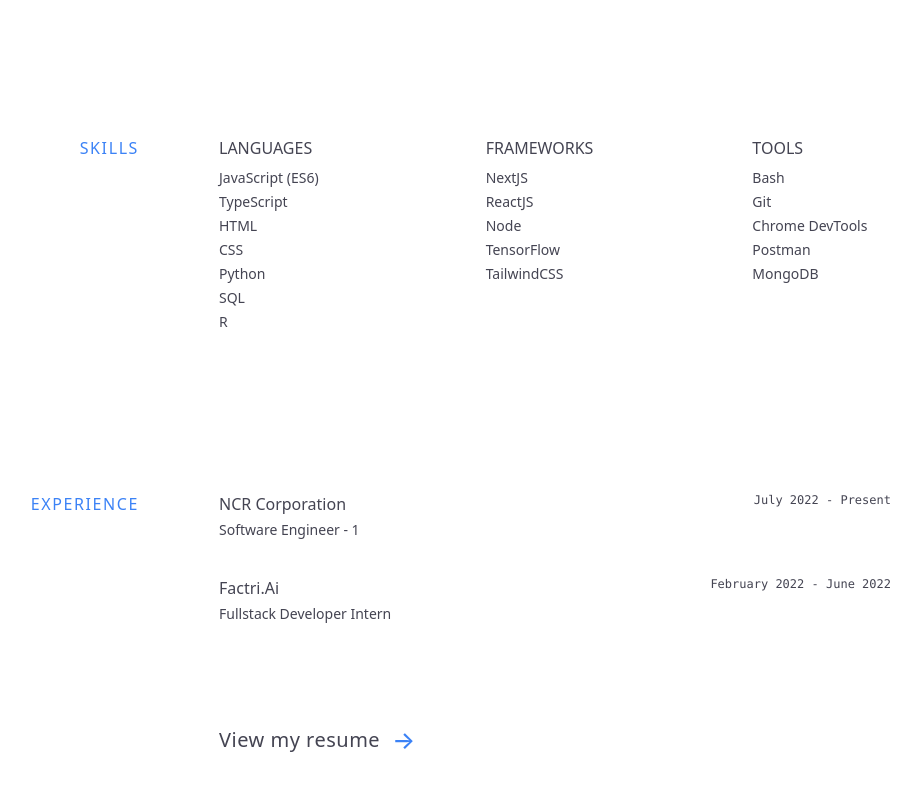
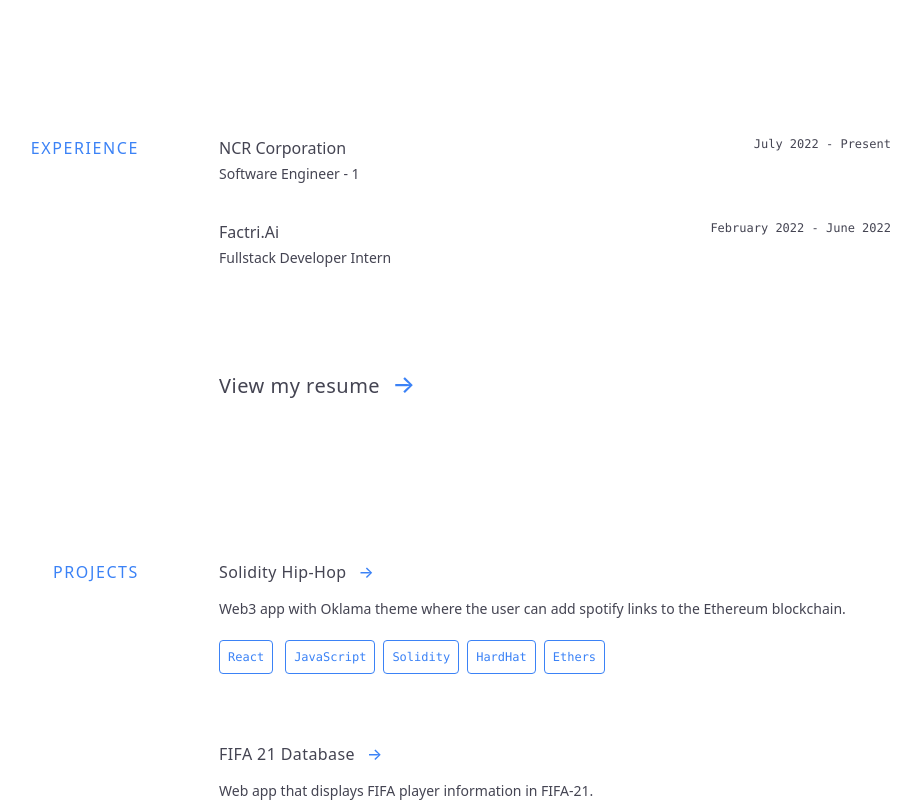
Before and after one commit to soundarzozm/portfolio, a Next.js app: page / in a window 1280 px wide. Shown: the part 1160-1962 px from the top of the page, without its empty margins (189-1110 px from the left). Built offline with nearby package versions, Linux system fonts and the light colour scheme.

Commit message:
removed skills, fixed hover effect

```diff
--- a/app/Experience.tsx
+++ b/app/Experience.tsx
@@ -27,9 +27,9 @@
 						February 2022 - June 2022
 					</div>
 				</li>
-				<li>
+				<li className='mt-24'>
 					<a
-						className='w-auto mt-24 text-xl font-medium content-center flex items-center tracking-wide group hover:cursor-pointer'
+						className='text-xl font-medium content-center items-center tracking-wide group hover:cursor-pointer'
 						href='https://learnermanipal-my.sharepoint.com/:b:/g/personal/soundar_murugan1_learner_manipal_edu/EQRzsMjK1uNOn-3DAPDGttwBl6XTi4aP-1PuA-4c5uz6JA?e=8VrIba'
 					>
 						<span>View my resume</span>
--- a/app/ProjectCard.tsx
+++ b/app/ProjectCard.tsx
@@ -2,7 +2,7 @@
 	return (
 		<div>
 			<a
-				className='block font-medium tracking-wide group hover:cursor-pointer mb-3'
+				className='block w-fit font-medium tracking-wide group hover:cursor-pointer mb-3'
 				href={props.url}
 			>
 				<span>{props.title}</span>
--- a/app/Skills.tsx
+++ b/app/Skills.tsx
@@ -10,31 +10,23 @@
 					<ul className='font-extralight text-sm space-y-1 mt-2'>
 						<li>JavaScript (ES6)</li>
 						<li>TypeScript</li>
-						<li>HTML</li>
-						<li>CSS</li>
 						<li>Python</li>
-						<li>SQL</li>
-						<li>R</li>
 					</ul>
 				</div>
 				<div>
 					<span className='font-medium'>FRAMEWORKS</span>
 					<ul className='font-extralight text-sm space-y-1 mt-2'>
-						<li>NextJS</li>
-						<li>ReactJS</li>
-						<li>Node</li>
+						<li>React</li>
+						<li>Next.js</li>
+						<li>TailwindCSS</li>
 						<li>TensorFlow</li>
-						<li>TailwindCSS</li>
 					</ul>
 				</div>
 				<div>
 					<span className='font-medium'>TOOLS</span>
 					<ul className='font-extralight text-sm space-y-1 mt-2'>
-						<li>Bash</li>
 						<li>Git</li>
-						<li>Chrome DevTools</li>
-						<li>Postman</li>
-						<li>MongoDB</li>
+						<li>DevTools</li>
 					</ul>
 				</div>
 			</div>
--- a/app/page.tsx
+++ b/app/page.tsx
@@ -15,7 +15,7 @@
 			<Header />
 			<div className='px-8 md:px-20'>
 				<Background />
-				<Skills />
+				{/* <Skills /> */}
 				<Experience />
 				<Projects />
 			</div>
```
